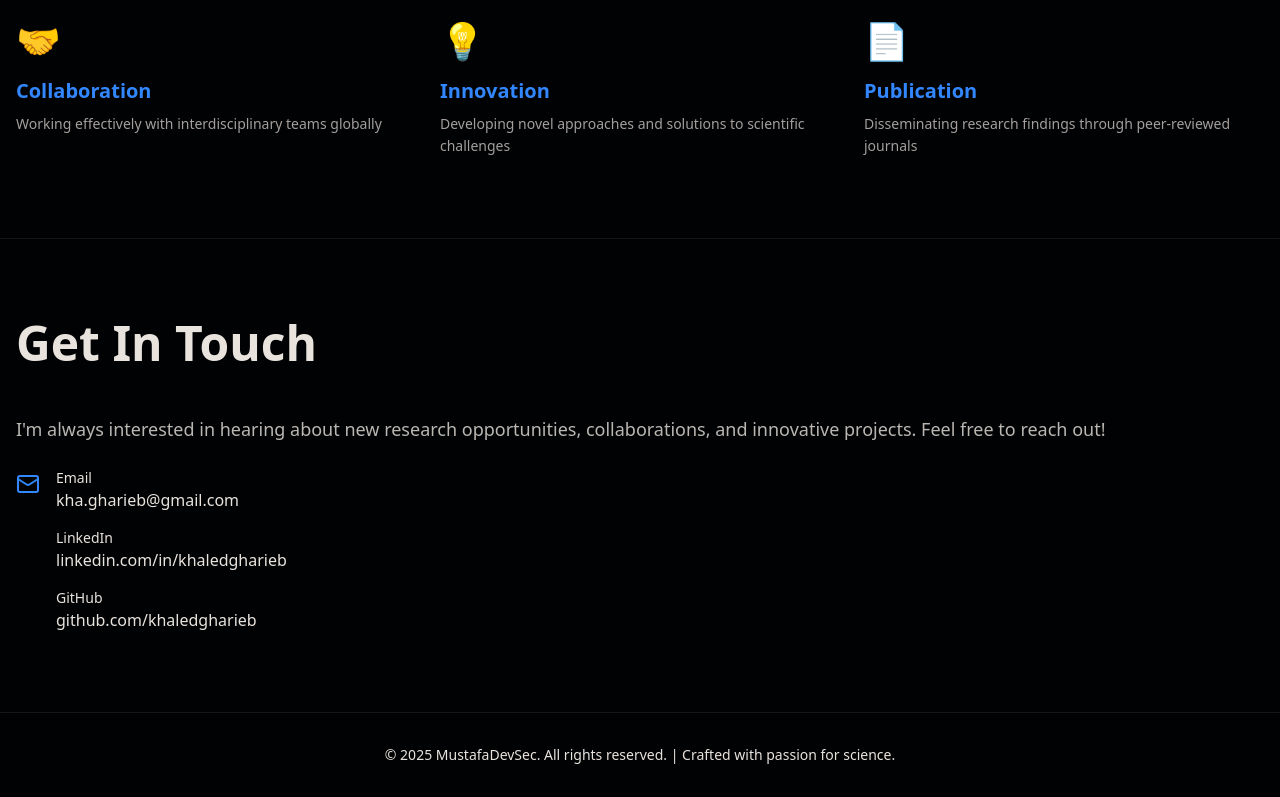
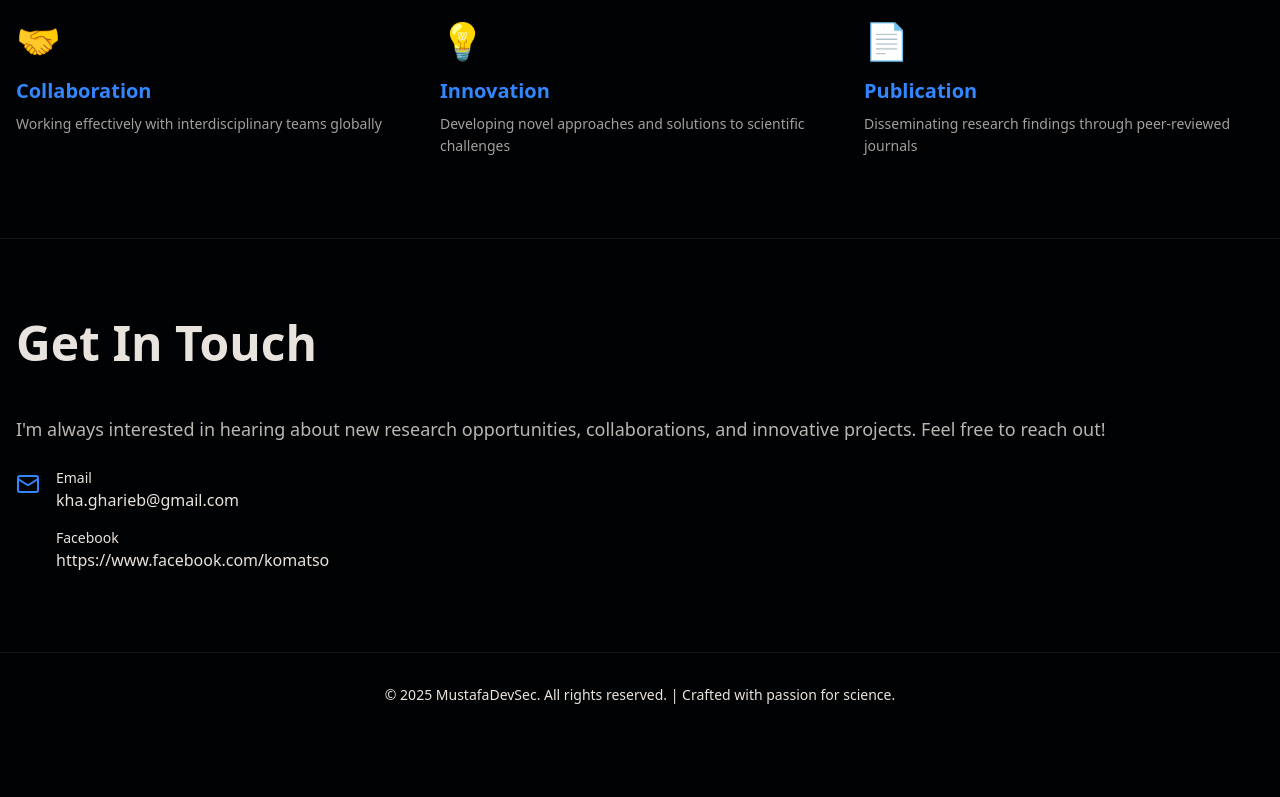
Before and after one commit to portfolio5160/KhaledGharieb, a plain HTML site: page index.html in a window 1280 px wide. Shown: the part 1835-2632 px from the top of the page. After the commit the page ends 2572 px from the top, so only its background shows below. Drawn offline with nearby package versions, Linux system fonts and the light colour scheme.

Commit message:
Update index.html

```diff
--- a/index.html
+++ b/index.html
@@ -315,14 +315,14 @@
                                 <div class="flex items-start gap-4">
                                     <i data-lucide="facebook" class="text-accent mt-1 flex-shrink-0 w-6 h-6"></i>
                                     <div>
-                                        <p class="text-sm text-foreground/60">LinkedIn</p>
-                                        <a href="#" class="text-foreground hover:text-accent transition-colors">
-                                            linkedin.com/in/khaledgharieb
+                                        <p class="text-sm text-foreground/60">Facebook</p>
+                                        <a href="https://www.facebook.com/komatso" class="text-foreground hover:text-accent transition-colors">
+                                            https://www.facebook.com/komatso
                                         </a>
                                     </div>
                                 </div>
 
-                                <div class="flex items-start gap-4">
+                                <!-- <div class="flex items-start gap-4">
                                     <i data-lucide="github" class="text-accent mt-1 flex-shrink-0 w-6 h-6"></i>
                                     <div>
                                         <p class="text-sm text-foreground/60">GitHub</p>
@@ -330,7 +330,7 @@
                                             github.com/khaledgharieb
                                         </a>
                                     </div>
-                                </div>
+                                </div> -->
                             </div>
                         </div>
 
```
